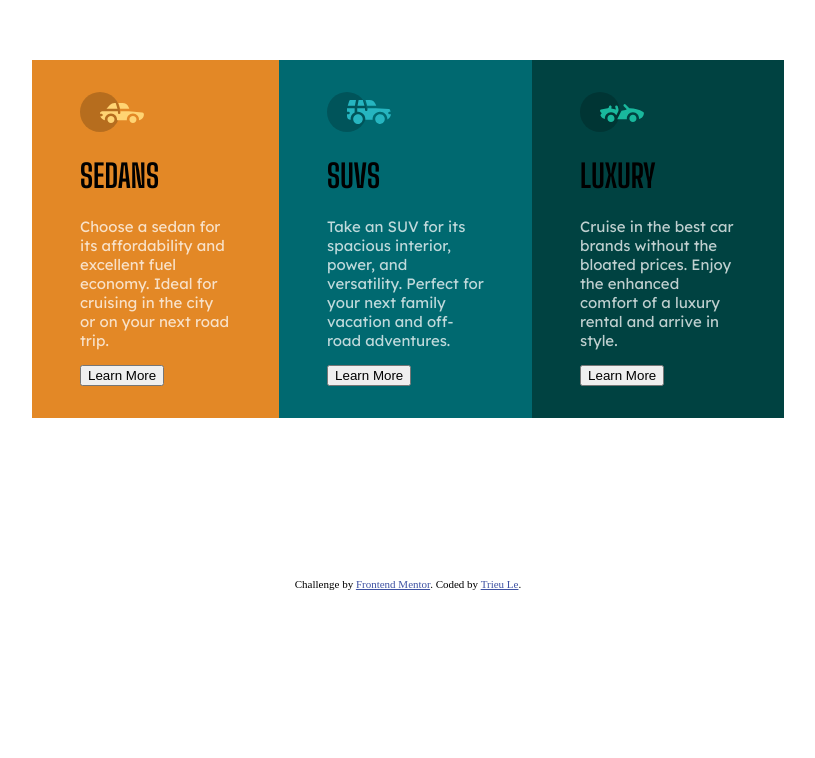
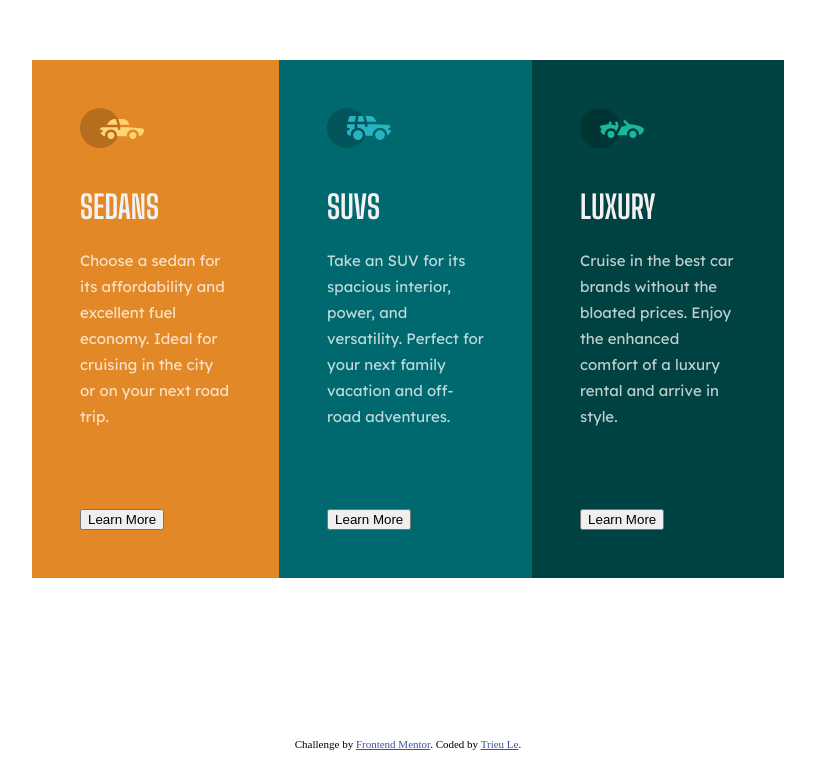
Before and after one commit to trieule50/frontmentor_challenges, a plain HTML site: page 3-column-preview-card-component-main/index.html in a window 1280 px wide. Shown: the part 108-866 px from the top of the page, without its empty margins (232-1047 px from the left). Before the commit the page ends 800 px from the top, so only its background shows below. Drawn offline with Linux system fonts and the light colour scheme.

Commit message:
Edit padding

```diff
--- a/3-column-preview-card-component-main/styles.css
+++ b/3-column-preview-card-component-main/styles.css
@@ -2,10 +2,17 @@ p{
     color: hsla(0, 0%, 100%, 0.75);
     font-family: 'Lexend Deca', sans-serif;
     font-size: 15px;
+    padding-bottom: 4rem;
+    line-height: 26px;
 }
 
 h1{
     font-family: 'Big Shoulders Display', cursive;
+    color: hsl(0, 0%, 95%);
+}
+
+img{
+    padding-bottom: 15px;
 }
 
 .attribution{
@@ -23,7 +30,7 @@ h1{
 }
 
 .car-item{
-    padding: 2rem 3rem;
+    padding: 3rem 3rem;
 }
 
 .one{
```
